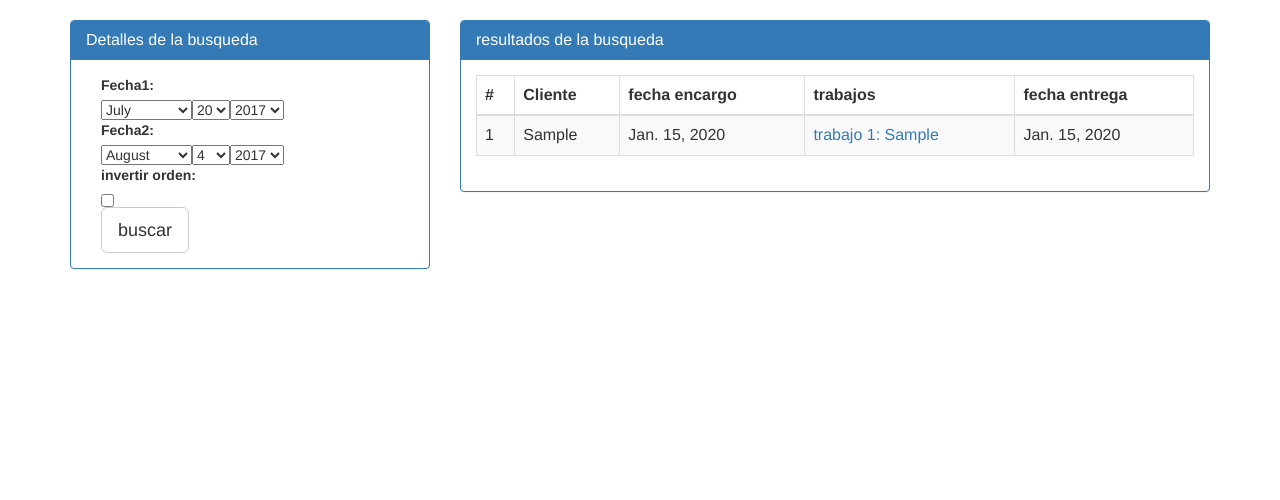
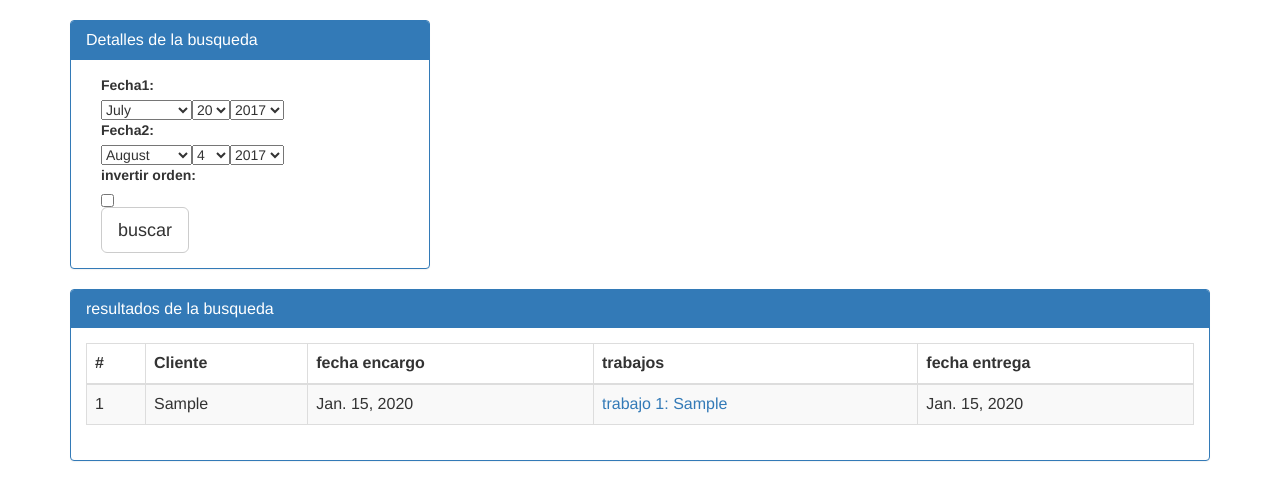
Before and after one commit to Alialmandoz/ArchivoImprimirWebApp, a Django app: page /cliente/orden/buscar/ in a window 1280 px wide. Shown: the part 51-551 px from the top of the page. Run offline with Django 3.2, Linux system fonts and the light colour scheme; tables that the repository leaves empty hold one stand-in row (values such as "Sample post"); some libraries are stand-ins or nearby versions.

Commit message:
fixed non responcives tables

```diff
--- a/cliente/templates/cliente/index.html
+++ b/cliente/templates/cliente/index.html
@@ -21,7 +21,7 @@
                         </form>
                     </div>
                 </div>
-                <div class="col-md-12 text-center">
+                <div class="col-md-12 col-sm-12 text-center">
                     <ul class="pagination pagination-sm">
                         {% for l in letras %}
                             <li>
@@ -33,7 +33,7 @@
                 <div class="panel panel-primary">
                     <div class="panel-body" style="padding-left: 20%; padding-right: 20%">
 
-                        <table class="table table-bordered table-hover table-striped" id="id_list_table">
+                        <table class="table table-responsive table-bordered table-striped" id="id_list_table">
                             <thead>
                             <tr>
                                 <td><strong>Nombre</strong></td>
--- a/cliente/templates/orden/buscar_ordenes.html
+++ b/cliente/templates/orden/buscar_ordenes.html
@@ -35,13 +35,15 @@
                         </div>
                     </div>
                 </div>
-                <div class="col-md-8">
+                <div class="col-md-12">
                     <div class="panel panel-primary">
                         <div class="panel-heading">
                             <h3 class="panel-title">resultados de la busqueda</h3>
                         </div>
                         <div class="panel-body">
-                            <table class="table table-bordered table-hover table-striped">
+
+                            <div class="table-responsive">
+                                <table class="table table-bordered table-striped ">
                                 <thead>
                                 <tr>
                                     <th>#</th>
@@ -78,7 +80,8 @@
                                     </tr>
                                     </tbody>
                                 {% endfor %}
-                            </table>
+                                </table>
+                            </div>
                         </div>
                     </div>
                 </div>
```
